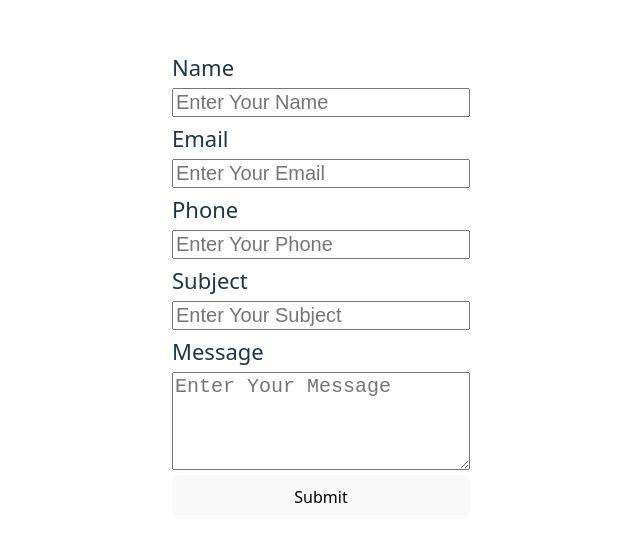
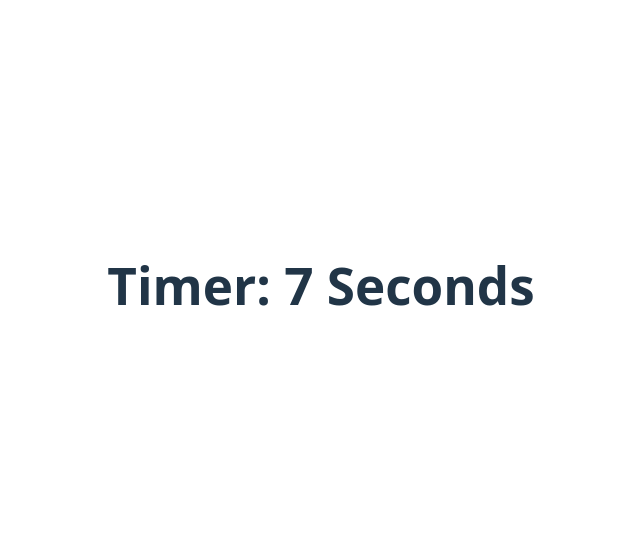
Before and after one commit to ma3llim007/mern_stack_interview, a React (Vite) app in the folder 02_react_basic/: page / in a window 1280 px wide. Shown: the part 115-656 px from the top of the page, without its empty margins (319-959 px from the left). Built offline with nearby package versions, Linux system fonts and the light colour scheme.

Commit message:
chore: understand the CLASS Component DidMount, DidUpdate, WillUnmount

```diff
--- a/02_react_basic/src/App.jsx
+++ b/02_react_basic/src/App.jsx
@@ -1,5 +1,6 @@
 import "./App.css";
 import Counter from "./components/ClassComponents";
+import Timer from "./components/ClassComponentTwo";
 import If from "./components/Conditional/If";
 import Logical from "./components/Conditional/Logical";
 import SwitchComponent from "./components/Conditional/Switch";
@@ -29,7 +30,8 @@ function App() {
             {/* <ControllerComponents /> */}
             {/* <UnControllerComponents /> */}
             {/* <FormikForm /> */}
-            <ReactHookForm />
+            {/* <ReactHookForm /> */}
+            <Timer />
         </div>
     );
 }
--- /dev/null
+++ b/02_react_basic/src/components/ClassComponentTwo.jsx
@@ -0,0 +1,37 @@
+import { Component } from "react";
+
+class Timer extends Component {
+    constructor(props) {
+        super(props);
+        this.state = {
+            seconds: 0,
+        };
+    }
+
+    // RUNS ONCE WHEN THE COMPONENT MOUNTS
+    componentDidMount() {
+        console.log("Timer MOUNTS");
+        this.timer = setInterval(() => {
+            this.setState((prevState) => ({ seconds: prevState.seconds + 1 }));
+        }, 1000);
+    }
+
+    // RUNS AFTER EVERY UPDATE (E.G., WHEN STATE CHANGES)
+    componentDidUpdate(prevProps, prevState) {
+        if (prevState.seconds !== this.state.seconds) {
+            console.log(`Timer Updated: ${this.state.seconds} Seconds`);
+        }
+    }
+
+    // RUNS BEFORE THE COMPONENT IS REMOVE
+    componentWillUnmount() {
+        clearInterval(this.timer);
+        console.log("Timer unmounted and cleaned up");
+    }
+
+    render() {
+        return <h1>Timer: {this.state.seconds} Seconds</h1>;
+    }
+}
+
+export default Timer;
```
